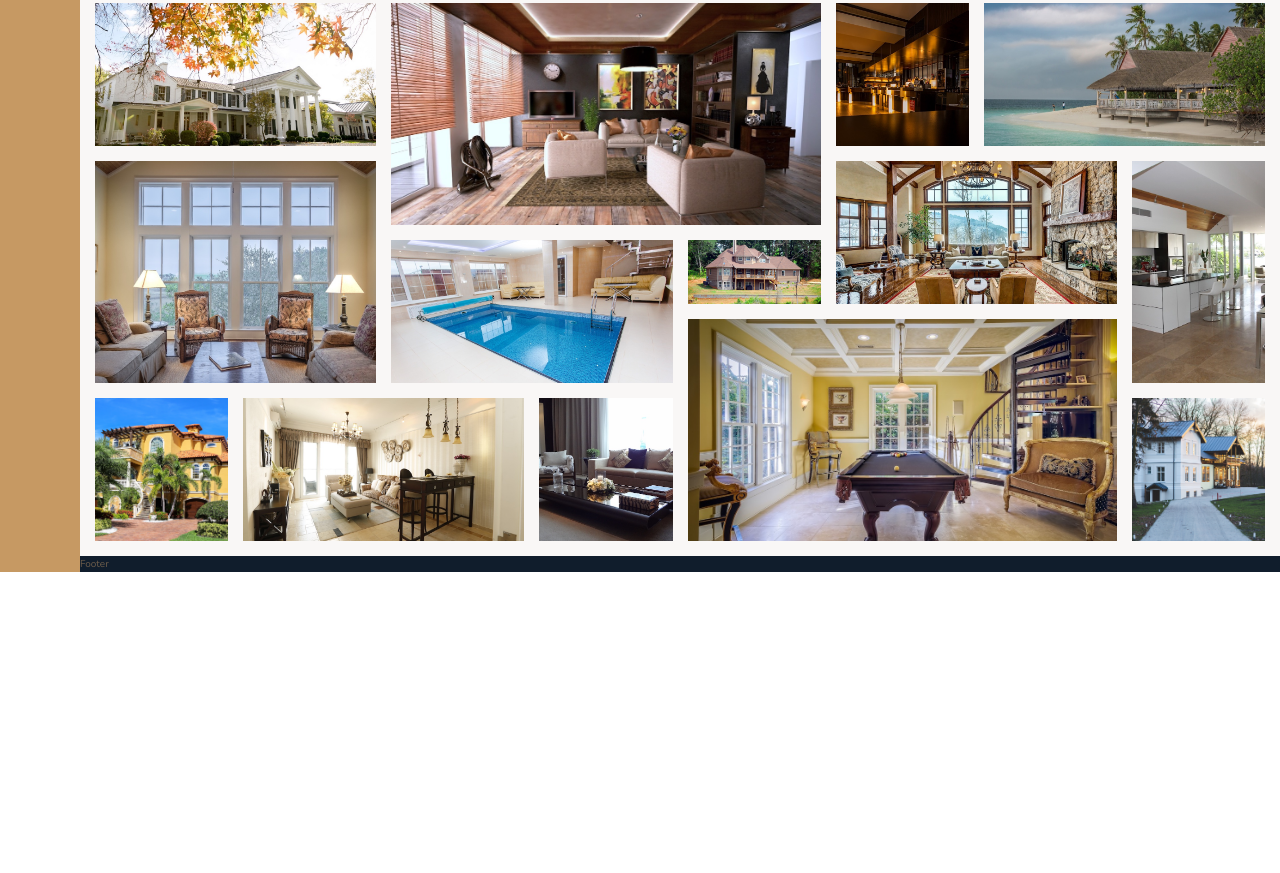
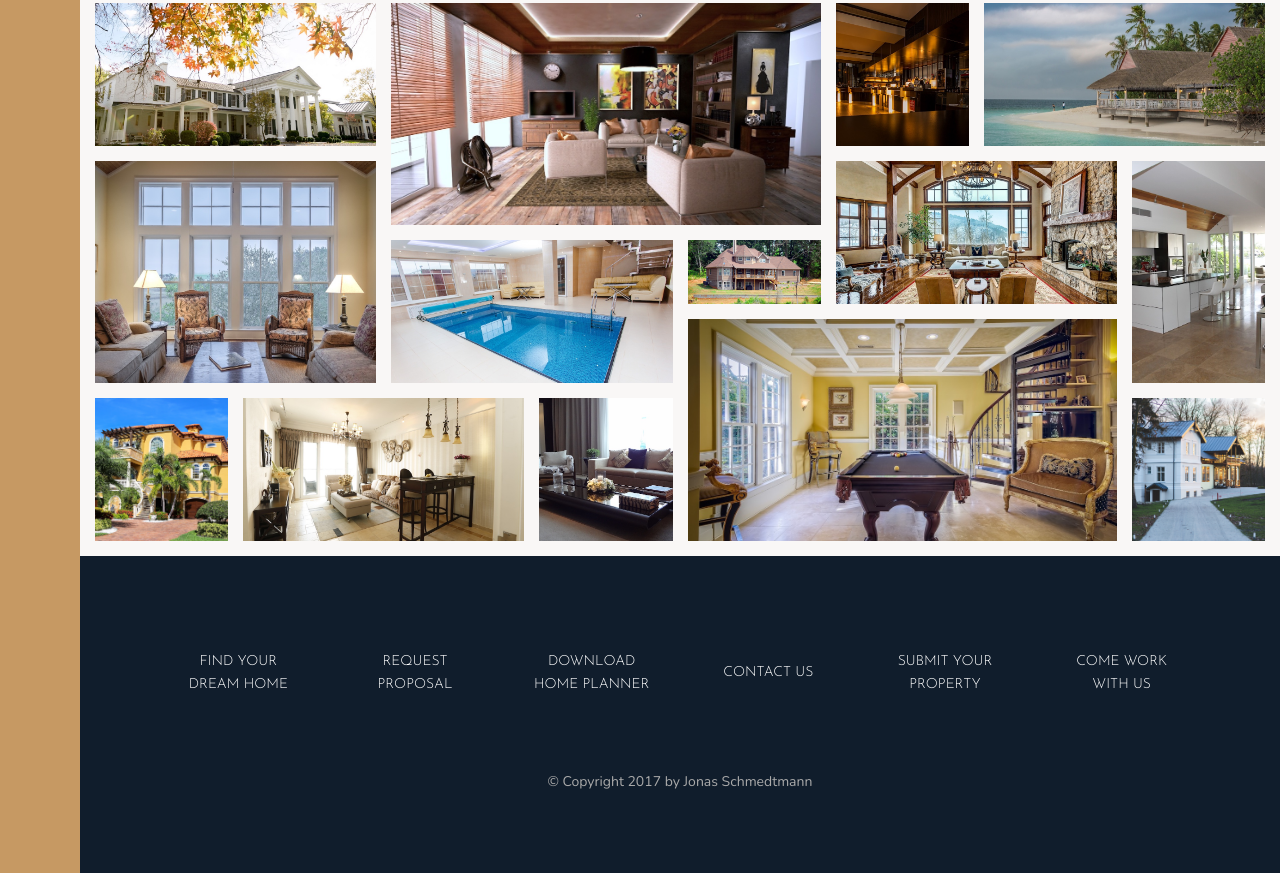
Before and after one commit to ahallam75/luxury-homes-site, a website: page index.html in a window 1280 px wide. Shown: the part 3084-3957 px from the top of the page. Before the commit the page ends 3656 px from the top, so only its background shows below. Drawn offline with nearby package versions, Linux system fonts and the light colour scheme.

Commit message:
Footer completed

```diff
--- a/index.html
+++ b/index.html
@@ -348,7 +348,17 @@
     </section>
 
     <footer class="footer">
-      Footer
+      <ul class="nav">
+        <li class="nav__item"><a href="#" class="nav__link">Find your dream home</a></li>
+        <li class="nav__item"><a href="#" class="nav__link">Request proposal</a></li>
+        <li class="nav__item"><a href="#" class="nav__link">Download home planner</a></li>
+        <li class="nav__item"><a href="#" class="nav__link">Contact us</a></li>
+        <li class="nav__item"><a href="#" class="nav__link">Submit your property</a></li>
+        <li class="nav__item"><a href="#" class="nav__link">Come work with us</a></li>
+      </ul>
+      <p class="copyright">
+        &copy; Copyright 2017 by Jonas Schmedtmann
+      </p>
     </footer>
   </body>
 </html>
--- a/sass/_footer.scss
+++ b/sass/_footer.scss
@@ -1,4 +1,43 @@
 .footer {
   background-color: $color-secondary;
   grid-column: full-start / full-end;
+  padding: 8rem;
 }
+
+.nav {
+  list-style: none;
+
+  display: grid;
+  grid-template-columns: repeat(auto-fit, minmax(15rem, 1fr)); // 'repeat(6, 1fr);' works but doesn't make it responsive.
+  grid-gap: 2rem;
+  align-items: center;
+
+  &__link:link,
+  &__link:visited {
+    font-size: 1.4rem;
+    color: #fff;
+    text-decoration: none;
+    font-family: $font-display;
+    text-transform: uppercase;
+    text-align: center;
+    padding: 1.5rem;
+    display: block;
+    transition: all .2s;
+  }
+
+  &__link:hover,
+  &__link:active {
+    background-color: rgba(#fff, .05);
+    transform: translateY(-3px);
+  }
+}
+
+.copyright {
+  font-size: 1.4rem;
+  color: $color-grey-light-2;
+  margin-top: 6rem;
+  margin-left: auto;
+  margin-right: auto;
+  text-align: center;
+  width: 70%;
+}
```
Also changed, not shown: css/style.css.
